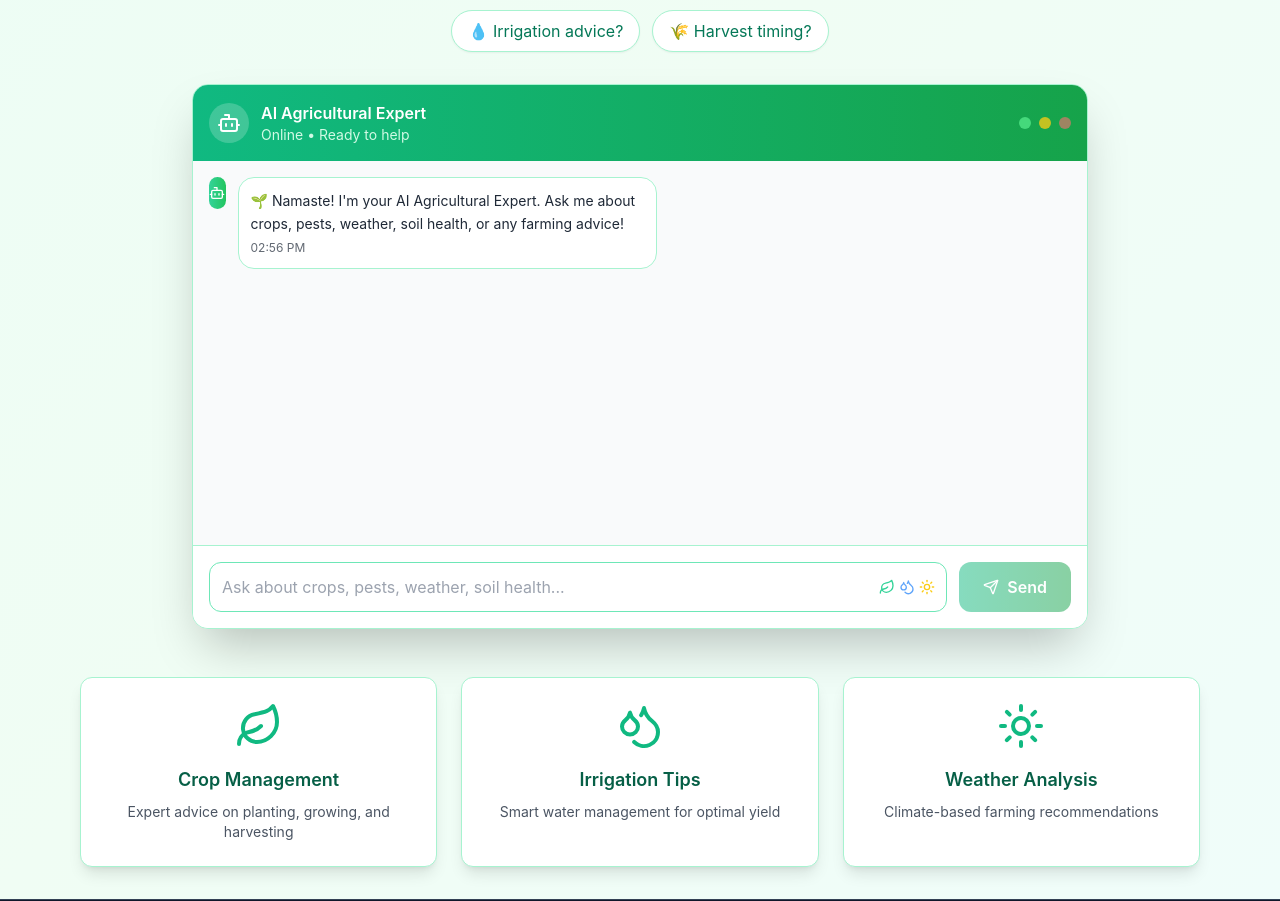
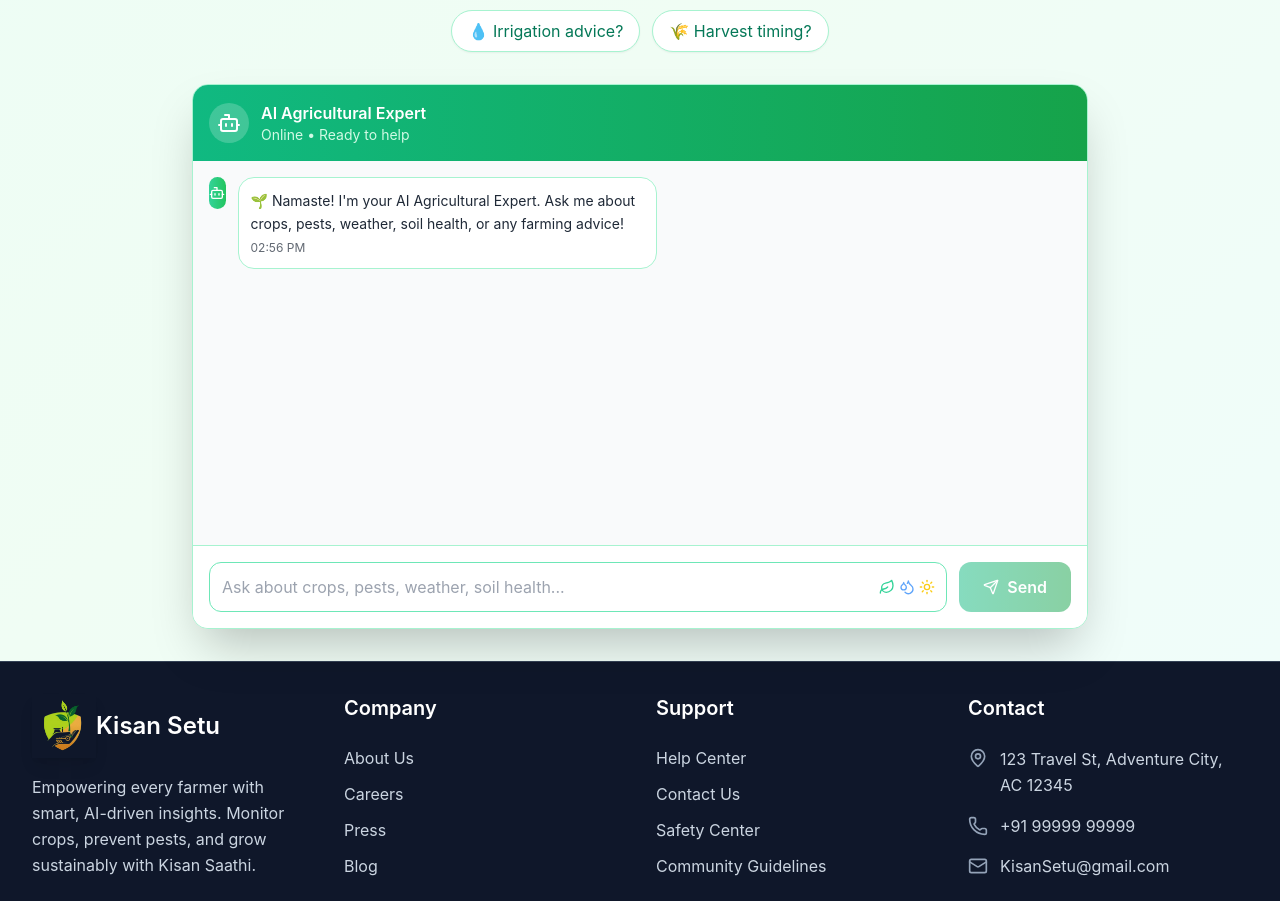
Before and after one commit to Ayushaggarwal05/Kisan_Saathi, a React (Vite) app in the folder Frontend/: page /doctor-ai in a window 1280 px wide. Shown: the part 534-1435 px from the top of the page. Built offline with nearby package versions, Linux system fonts and the light colour scheme.

Commit message:
Doctor Ai scroll to chat fixed

```diff
--- a/Frontend/src/pages/DoctorAI.jsx
+++ b/Frontend/src/pages/DoctorAI.jsx
@@ -1,6 +1,6 @@
 import React, { useState, useRef, useEffect } from "react";
 import { motion, AnimatePresence } from "framer-motion";
-import { Send, Bot, User, Sparkles, Leaf, Droplets, Sun, Wind } from "lucide-react";
+import { Send, Bot, User, Sparkles, Leaf, Droplets, Sun } from "lucide-react";
 import DoctorImage from "../assets/doctor.png";
 
 const DoctorAI = () => {
@@ -16,32 +16,29 @@ const DoctorAI = () => {
   const [isTyping, setIsTyping] = useState(false);
   const messagesEndRef = useRef(null);
 
-  const scrollToBottom = () => {
-    messagesEndRef.current?.scrollIntoView({ behavior: "smooth" });
-  };
-
+  // ✅ Scroll only when new messages are added, not on first mount
   useEffect(() => {
-    scrollToBottom();
+    if (messages.length > 1) {
+      messagesEndRef.current?.scrollIntoView({ behavior: "smooth" });
+    }
   }, [messages]);
 
   const getAIResponse = (userMessage) => {
     const responses = {
-      "pest": "🐛 For pest control, I recommend: 1) Neem oil spray (2ml per liter water) 2) Regular field inspection 3) Crop rotation 4) Natural predators like ladybugs. What specific pest are you dealing with?",
-      "weather": "🌤️ Weather affects crops significantly! Check soil moisture, adjust irrigation, and protect from extreme conditions. I can help with weather-based farming decisions.",
-      "soil": "🌍 Soil health is crucial! Test pH (6.0-7.5 ideal), add organic matter, use compost, and rotate crops. What soil issues are you facing?",
-      "seeds": "🌱 Quality seeds are the foundation! Choose certified seeds, check germination rate (85%+), store properly, and plant at right depth and spacing.",
-      "fertilizer": "🌿 Balanced nutrition is key! Use NPK based on soil test, organic fertilizers, and micronutrients. Avoid over-fertilization.",
-      "irrigation": "💧 Smart irrigation saves water and improves yield! Use drip irrigation, check soil moisture, and water early morning or evening.",
-      "harvest": "🌾 Harvest timing is critical! Check maturity indicators, weather forecast, and storage conditions. Proper timing ensures quality and price.",
-      "disease": "🦠 Plant diseases can devastate crops! Practice crop rotation, use disease-resistant varieties, maintain field hygiene, and apply preventive treatments.",
-      "default": "🤖 I understand you're asking about farming. I can help with crop management, pest control, soil health, weather advice, irrigation, and more. Could you be more specific about your farming challenge?"
+      "pest": "🐛 For pest control, I recommend: Neem oil spray, crop rotation, and natural predators like ladybugs.",
+      "weather": "🌤️ Weather affects crops! Adjust irrigation, monitor soil moisture, and prepare for rain or heat.",
+      "soil": "🌍 Soil health is crucial! Test pH (6.0-7.5), add compost, and rotate crops for balance.",
+      "seeds": "🌱 Quality seeds are key! Use certified seeds, check germination rate, and plant at correct depth.",
+      "fertilizer": "🌿 Balanced nutrition is essential! Use NPK as per soil test, add organics, and avoid excess.",
+      "irrigation": "💧 Drip irrigation saves water. Water early morning/evening and check soil moisture.",
+      "harvest": "🌾 Harvest timing is critical! Monitor maturity, forecast weather, and store properly.",
+      "disease": "🦠 Diseases spread fast! Rotate crops, use resistant varieties, and apply preventive sprays.",
+      "default": "🤖 I can guide you on crop management, pests, irrigation, soil, and harvest. Please be specific!"
     };
 
     const lowerMessage = userMessage.toLowerCase();
     for (const [key, response] of Object.entries(responses)) {
-      if (lowerMessage.includes(key)) {
-        return response;
-      }
+      if (lowerMessage.includes(key)) return response;
     }
     return responses.default;
   };
@@ -123,7 +120,7 @@ const DoctorAI = () => {
             transition={{ delay: 0.4, duration: 0.5 }}
             className="text-lg text-emerald-600 max-w-2xl mx-auto"
           >
-            Your intelligent agricultural companion powered by advanced AI. Get expert advice on crops, pests, weather, and farming techniques.
+            Your intelligent agricultural companion powered by AI. Get advice on crops, pests, weather, soil health, and farming techniques.
           </motion.p>
         </motion.div>
 
@@ -166,11 +163,6 @@ const DoctorAI = () => {
               <div>
                 <h3 className="font-semibold">AI Agricultural Expert</h3>
                 <p className="text-sm text-emerald-100">Online • Ready to help</p>
-              </div>
-              <div className="ml-auto flex gap-2">
-                <div className="w-3 h-3 bg-green-400 rounded-full animate-pulse"></div>
-                <div className="w-3 h-3 bg-yellow-400 rounded-full animate-pulse" style={{ animationDelay: '0.2s' }}></div>
-                <div className="w-3 h-3 bg-red-400 rounded-full animate-pulse" style={{ animationDelay: '0.4s' }}></div>
               </div>
             </div>
           </div>
@@ -265,30 +257,6 @@ const DoctorAI = () => {
             </div>
           </div>
         </motion.div>
-
-        {/* Features */}
-        <motion.div
-          initial={{ opacity: 0, y: 20 }}
-          animate={{ opacity: 1, y: 0 }}
-          transition={{ delay: 1, duration: 0.5 }}
-          className="mt-12 grid grid-cols-1 md:grid-cols-3 gap-6"
-        >
-          {[
-            { icon: Leaf, title: "Crop Management", desc: "Expert advice on planting, growing, and harvesting" },
-            { icon: Droplets, title: "Irrigation Tips", desc: "Smart water management for optimal yield" },
-            { icon: Sun, title: "Weather Analysis", desc: "Climate-based farming recommendations" }
-          ].map((feature, index) => (
-            <motion.div
-              key={index}
-              whileHover={{ scale: 1.05, y: -5 }}
-              className="bg-white p-6 rounded-xl shadow-lg border border-emerald-200 text-center"
-            >
-              <feature.icon className="w-12 h-12 text-emerald-500 mx-auto mb-4" />
-              <h3 className="text-lg font-semibold text-emerald-800 mb-2">{feature.title}</h3>
-              <p className="text-gray-600 text-sm">{feature.desc}</p>
-            </motion.div>
-          ))}
-        </motion.div>
       </div>
     </div>
   );
--- a/Frontend/src/pages/FarmerDashboard.jsx
+++ b/Frontend/src/pages/FarmerDashboard.jsx
@@ -766,7 +766,6 @@ const FarmerDashboard = () => {
               <div className="text-blue-600 mt-0.5">💡</div>
               <div className="text-sm text-blue-700">
                 <strong>Note:</strong> This prediction uses AI algorithms considering market trends, seasonal factors, and historical data.
-                For production use, integrate with real agricultural APIs and market data sources.
               </div>
             </div>
           </div>
--- a/package.json
+++ b/package.json
@@ -1,5 +1,8 @@
 {
   "dependencies": {
-    "lucide-react": "^0.544.0"
+    "lucide-react": "^0.544.0",
+    "react": "^18.3.1",
+    "react-dom": "^18.3.1",
+    "recharts": "^3.2.1"
   }
 }
```
Also changed, not shown: 1 other file (tests, documents, lock files or other folders).
